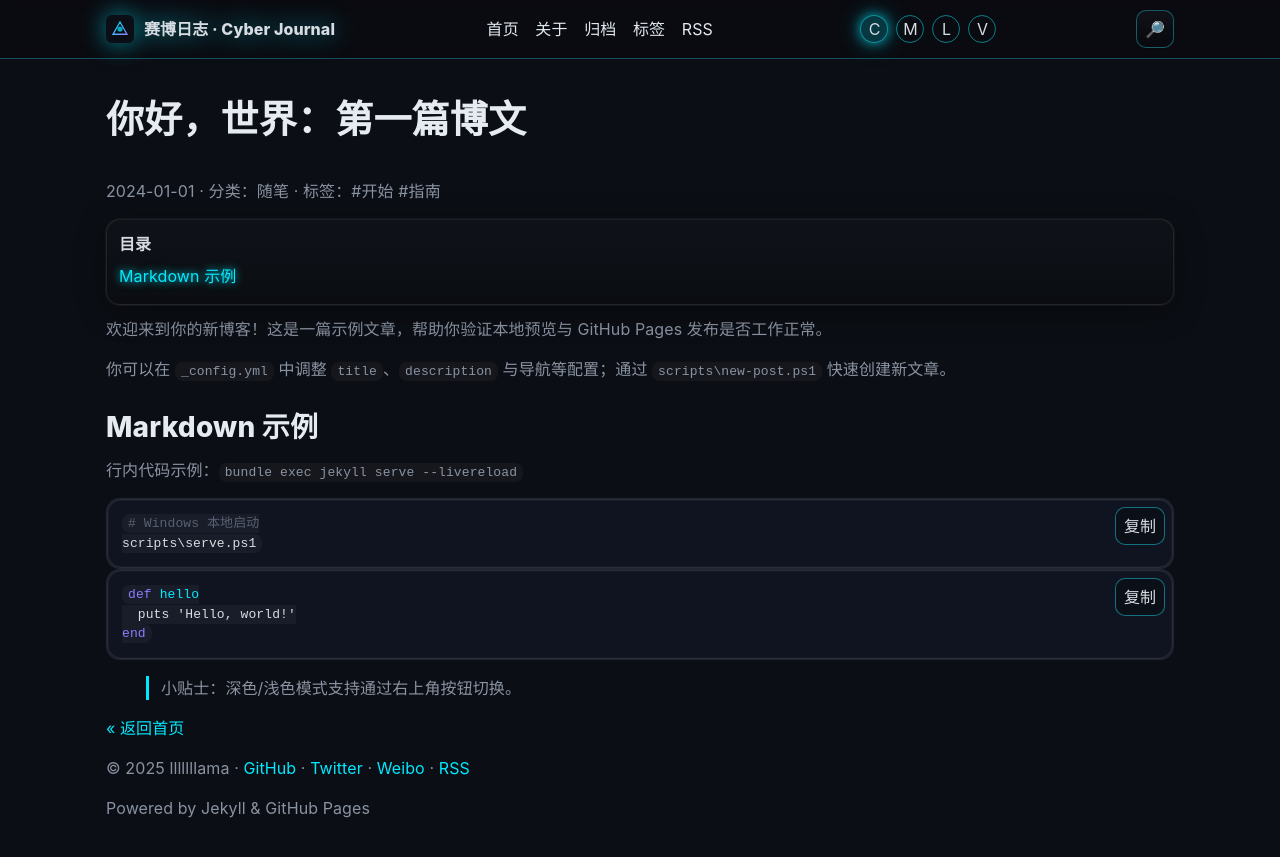
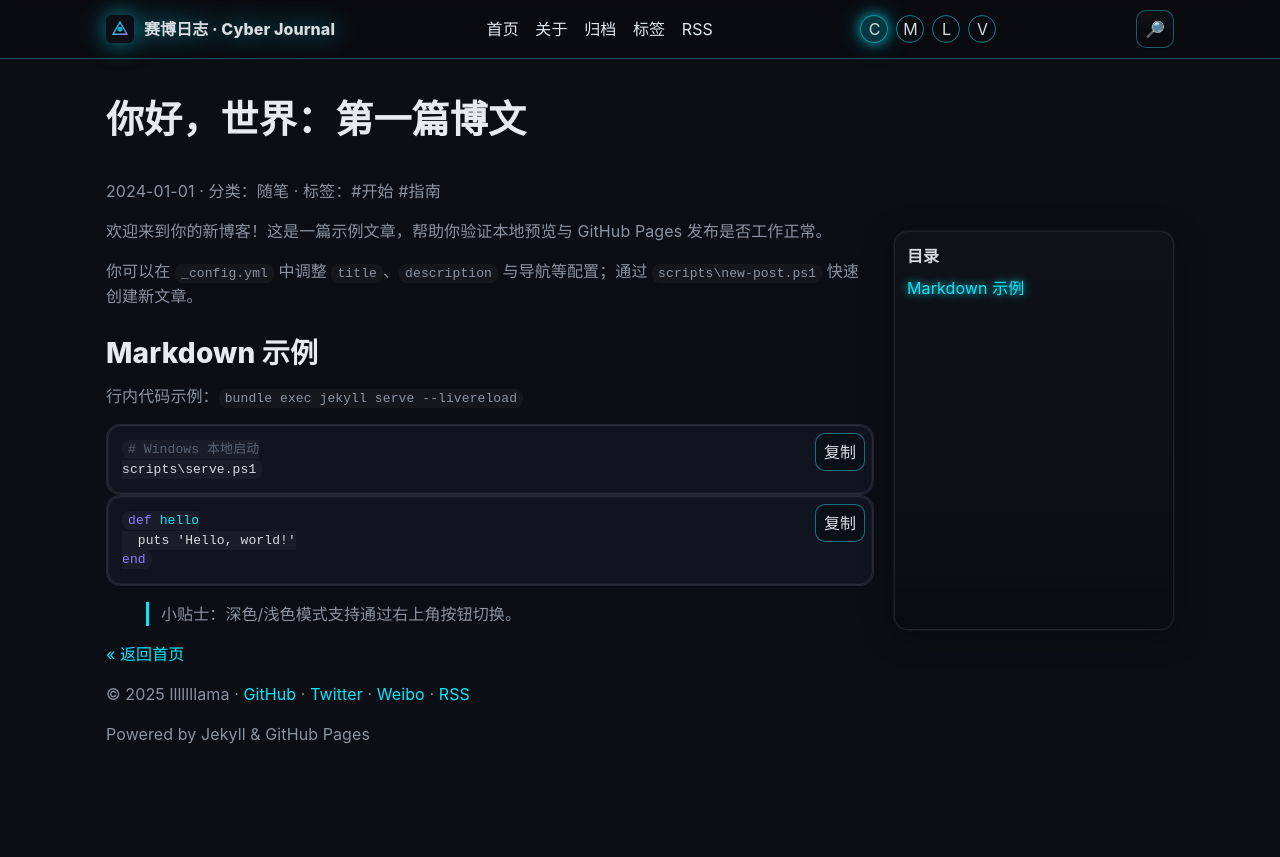
Before and after one commit to lllllllama/blog_web, a Jekyll site: the page built from _posts/2024-01-01-hello-world.md, in a window 1280 px wide. Shown: the top 857 px of the page. Built offline with Jekyll 4.4.1, drawn with Linux system fonts in a browser that asks for light colours.

Commit message:
fix(toc): use two-column grid and responsive sticky to avoid overlap

```diff
--- a/_layouts/post.html
+++ b/_layouts/post.html
@@ -13,12 +13,17 @@ layout: default
   </header>
 
   {% if site.features.toc and page.toc != false %}
+  <div class="post-grid">
+    <div class="post-content">
+      {{ content }}
+    </div>
     {% include toc.html %}
+  </div>
+  {% else %}
+    <div class="post-content">
+      {{ content }}
+    </div>
   {% endif %}
-
-  <div class="post-content">
-    {{ content }}
-  </div>
 
   <footer class="post-footer">
     <p><a href="{{ '/' | relative_url }}">« 返回首页</a></p>
--- a/_sass/components/_toc.scss
+++ b/_sass/components/_toc.scss
@@ -1,3 +1,6 @@
+.post-grid{display:grid;grid-template-columns:1fr;gap:20px}
+@media (min-width: 960px){ .post-grid{grid-template-columns:minmax(0,1fr) 280px} }
+
 .toc{position:sticky;top:80px;max-height:70vh;overflow:auto;border:1px solid var(--border);border-radius:$radius-md;padding:12px;background:linear-gradient(180deg, rgba(255,255,255,.02), rgba(0,0,0,.08));box-shadow:var(--shadow);margin:12px 0}
 .toc-title{font-weight:700;margin:0 0 8px}
 .toc ul{list-style:none;margin:0;padding:0}
@@ -5,3 +8,7 @@
 .toc li.h3{padding-left:10px}
 .toc a{color:var(--text-dim)}
 .toc a.active{color:var(--accent);text-shadow:0 0 8px var(--accent)}
+
+@media (max-width: 959px){
+  .toc{position:relative;top:auto;max-height:none}
+}
```
